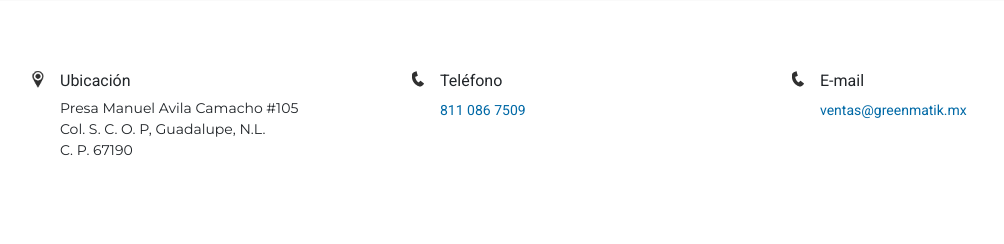
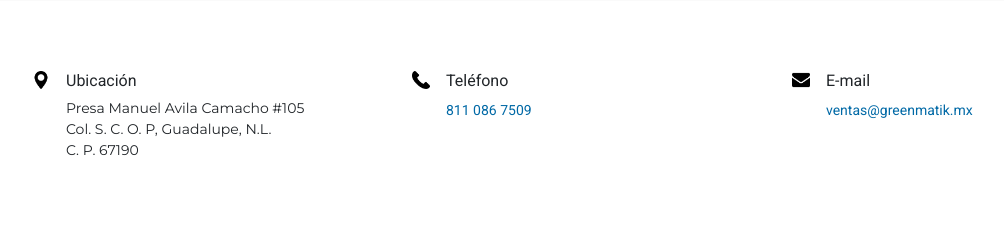
Before and after one commit to theonemanarmy/GreenMatik, a PHP site: page /GreenMatikCopia/index/contact in a window 1280 px wide. Shown: the part 1593-1837 px from the top of the page, without its empty margins (53-1057 px from the left). Run offline with PHP 8.4, Linux system fonts and the light colour scheme; some libraries are stand-ins or nearby versions.

Commit message:
modifiqué los iconos de la sección de contacto

```diff
--- a/views/layout/contacto.php
+++ b/views/layout/contacto.php
@@ -119,7 +119,7 @@
     <div class="row contact2">
       <div class="col-xs-12 col-md-4">
         <div class="media">
-          <img class="mr-3" src="<?= base_url ?>assets/images/icons/ubicacion.png" alt="Generic placeholder image">
+          <img class="mr-3" src="<?= base_url ?>assets/images/icons/maps-and-flags.png" width="18" alt="Generic placeholder image">
           <div class="media-body">
             <h6 class="mt-0">Ubicación </h6>
             <p class="contacto-text"> Presa Manuel Avila Camacho #105 <br> Col. S. C. O. P, Guadalupe, N.L. <br> C. P. 67190 </p>
@@ -129,7 +129,7 @@
       </div>
       <div class="col-xs-12 col-md-4">
         <div class="media">
-          <img class="mr-3" src="<?= base_url ?>assets/images/icons/tel.png" alt="Generic placeholder image">
+          <img class="mr-3" src="<?= base_url ?>assets/images/icons/call-answer.png" width="18" alt="Generic placeholder image">
           <div class="media-body">
             <h6 class="mt-0">Teléfono </h6> <a class="contacto-tel" href="tel:8110867509">811 086 7509</a><br>
             <!-- <a class="contacto-tel"  href="tel:818394-5570">(81) 8394 5570</a> -->
@@ -138,7 +138,7 @@
       </div>
       <div class="col-xs-12 col-md-4">
         <div class="media ">
-          <img class="mr-3" src="<?= base_url ?>assets/images/icons/tel.png" alt="Generic placeholder image">
+          <img class="mr-3" src="<?= base_url ?>assets/images/icons/envelope.png" width="18" alt="Generic placeholder image">
           <div class="media-body">
             <h6 class="mt-0">E-mail </h6>
             <a class="contacto-tel" href="mailto:ventas@greenmatik.mx">ventas@greenmatik.mx</a>
```
Also changed, not shown: assets/images/icons/call-answer.png (added), assets/images/icons/envelope.png (added), assets/images/icons/maps-and-flags.png (added).
